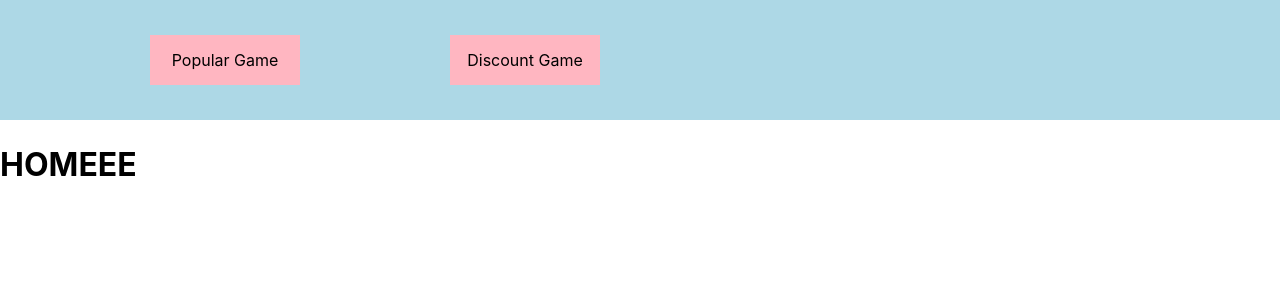
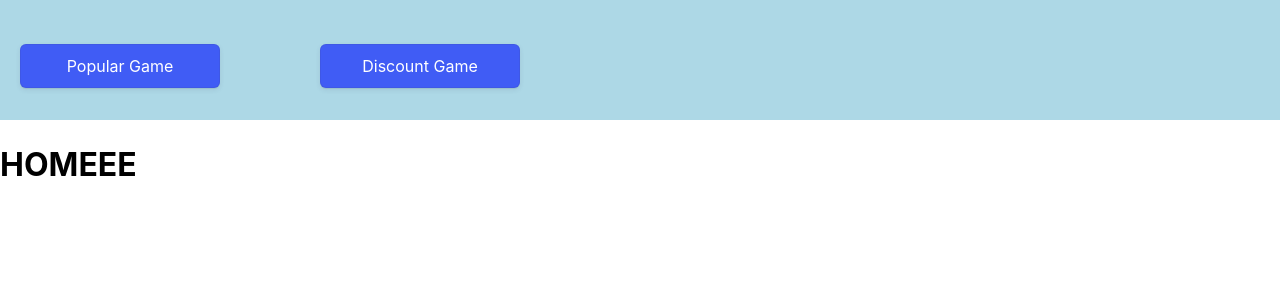
Before and after one commit to loguio/steam-java-news, a React (Vite) app in the folder frontend/: page / in a window 1280 px wide. Shown: the top 300 px of the page. Built offline with nearby package versions, Linux system fonts and the light colour scheme.

Commit message:
button style

```diff
--- a/frontend/src/pages/layout/Layout.tsx
+++ b/frontend/src/pages/layout/Layout.tsx
@@ -1,3 +1,5 @@
+import "./LayoutStyle.css";
+
 interface ReactNodeProps {
   children: React.ReactNode;
 }
@@ -12,36 +14,16 @@
           backgroundColor: "lightblue",
           alignItems: "center",
           display: "flex",
+          gap: "100px",
+          paddingLeft: "20px",
         }}
       >
-        <div
-          onClick={() => null}
-          style={{
-            height: "50px",
-            width: "150px",
-            backgroundColor: "lightpink",
-            justifyContent: "center",
-            alignItems: "center",
-            display: "flex",
-            marginLeft: "150px",
-          }}
-        >
+        <button onClick={() => null} className="button-9">
           Popular Game
-        </div>
-        <div
-          onClick={() => null}
-          style={{
-            height: "50px",
-            width: "150px",
-            backgroundColor: "lightpink",
-            justifyContent: "center",
-            alignItems: "center",
-            display: "flex",
-            marginLeft: "150px",
-          }}
-        >
+        </button>
+        <button onClick={() => null} className="button-9">
           Discount Game
-        </div>
+        </button>
       </div>
       {props.children}
     </>
--- /dev/null
+++ b/frontend/src/pages/layout/LayoutStyle.css
@@ -0,0 +1,40 @@
+.button-9 {
+  appearance: button;
+  backface-visibility: hidden;
+  background-color: #405cf5;
+  border-radius: 6px;
+  border-width: 0;
+  box-shadow: rgba(50, 50, 93, 0.1) 0 0 0 1px inset,
+    rgba(50, 50, 93, 0.1) 0 2px 5px 0, rgba(0, 0, 0, 0.07) 0 1px 1px 0;
+  box-sizing: border-box;
+  color: #fff;
+  cursor: pointer;
+  font-family: -apple-system, system-ui, "Segoe UI", Roboto, "Helvetica Neue",
+    Ubuntu, sans-serif;
+  font-size: 100%;
+  height: 44px;
+  line-height: 1.15;
+  margin: 12px 0 0;
+  outline: none;
+  overflow: hidden;
+  padding: 0 25px;
+  position: relative;
+  text-align: center;
+  text-transform: none;
+  transform: translateZ(0);
+  transition: all 0.2s, box-shadow 0.08s ease-in;
+  user-select: none;
+  -webkit-user-select: none;
+  touch-action: manipulation;
+  width: 200px;
+}
+
+.button-9:disabled {
+  cursor: default;
+}
+
+.button-9:focus {
+  box-shadow: rgba(50, 50, 93, 0.1) 0 0 0 1px inset,
+    rgba(50, 50, 93, 0.2) 0 6px 15px 0, rgba(0, 0, 0, 0.1) 0 2px 2px 0,
+    rgba(50, 151, 211, 0.3) 0 0 0 4px;
+}
```
